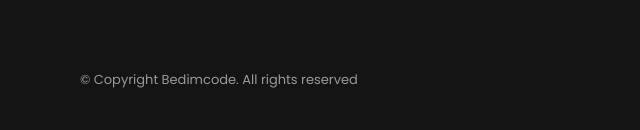
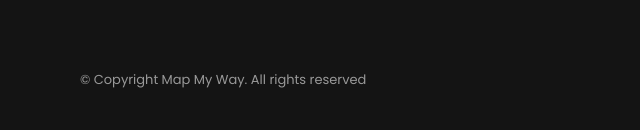
Before and after one commit to Jayakrushna35/Map-My-Way, a plain HTML site: page index.html in a window 1280 px wide. Shown: the part 4037-4167 px from the top of the page, 0-640 px from the left. Drawn offline with nearby package versions, Linux system fonts and the light colour scheme.

Commit message:
Footer Chnage

```diff
--- a/index.html
+++ b/index.html
@@ -368,7 +368,7 @@
                </div>
 
                <span class="footer__copy">
-                  &#169; Copyright Bedimcode. All rights reserved
+                  &#169; Copyright Map My Way. All rights reserved
                </span>
             </div>
          </div>
```
